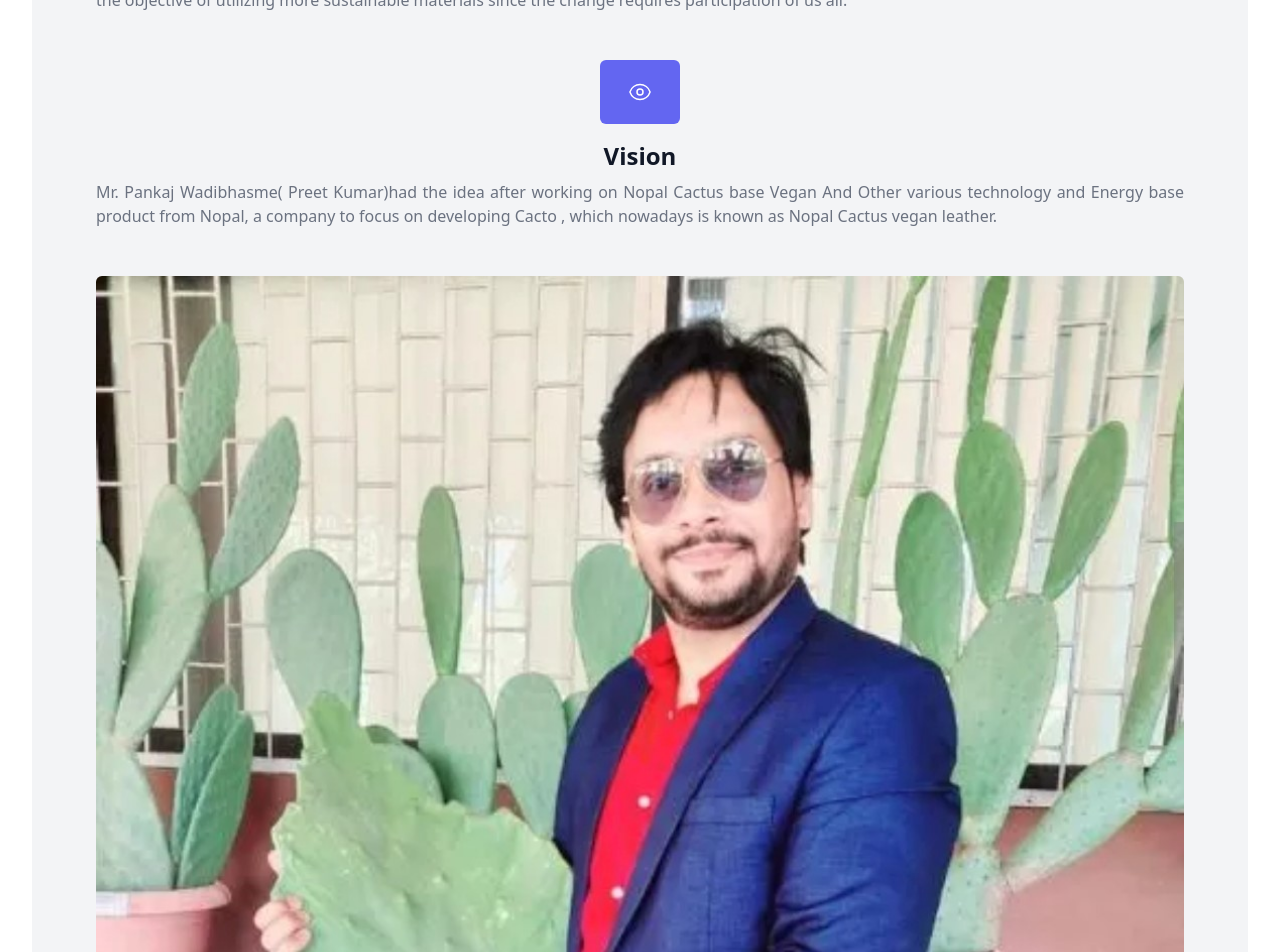
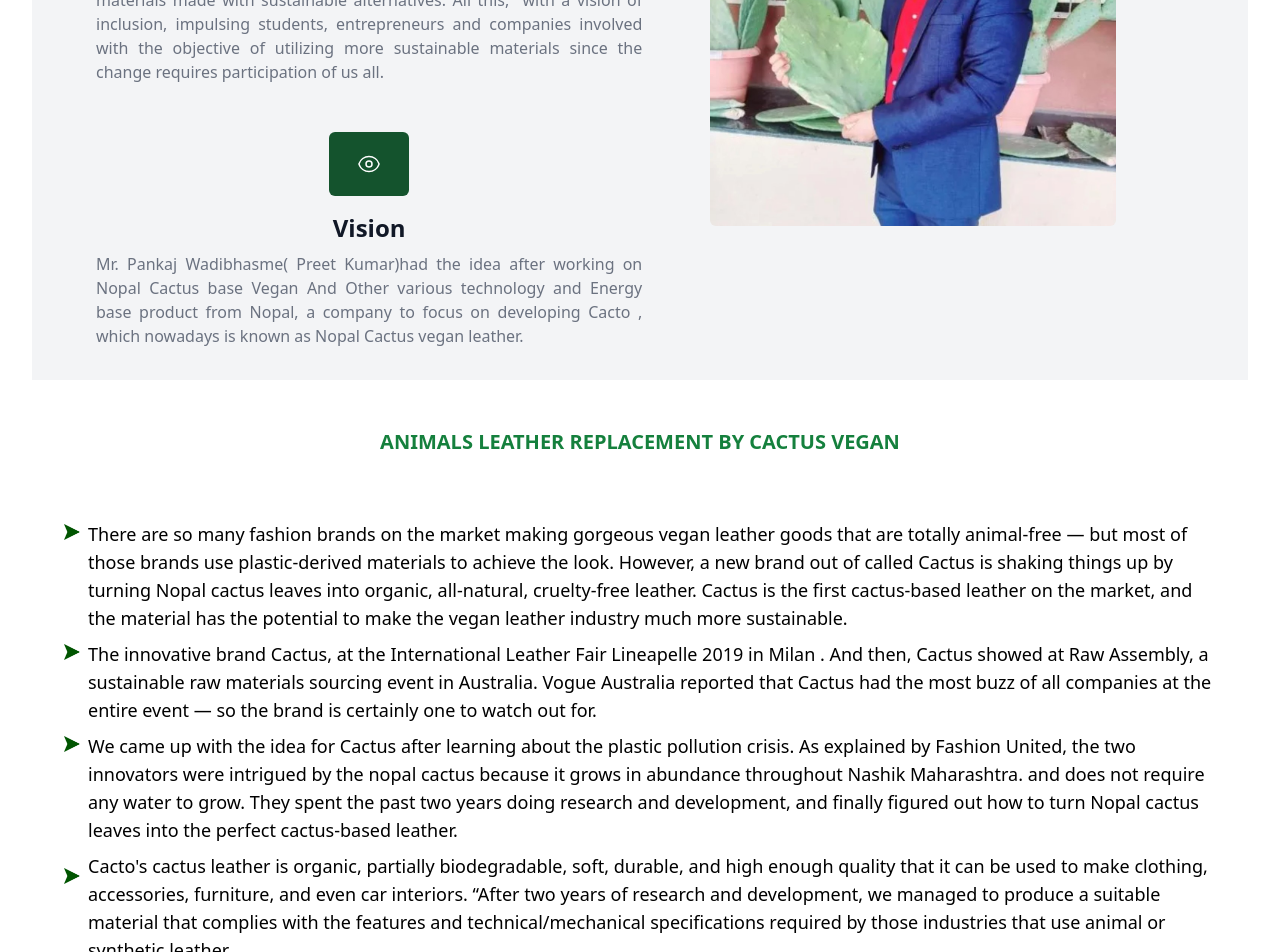
Before and after one commit to ManaliJain-lunaredge/Cacto, a React (Vite) app: page / in a window 1280 px wide. Shown: the part 2120-3072 px from the top of the page. Built offline with nearby package versions, Linux system fonts and the light colour scheme.

Commit message:
responsive

```diff
--- a/src/Components/Hero.jsx
+++ b/src/Components/Hero.jsx
@@ -31,12 +31,12 @@
           Cacto is a patented Nopal cactus – based sustainable material as an
           alternative to the animals and faux leather
         </h5>
-        <div>
-          <a href="#about" className=" text-white bg-gradient-to-l from-[#3A6726] to-[#69B745] hover:bg-black rounded-md cursor-pointer 2xl:w-[15rem]  w-[8rem] h-[3rem] 2xl:h-[4rem] mt-[5rem] 2xl:text-2xl mb-[1rem] ">
+        <div className="mt-[3rem] 2xl:mt-0">
+          <a href="#about" className=" text-white inline p-2   bg-gradient-to-l from-[#3A6726] to-[#69B745] hover:bg-black rounded-md cursor-pointer 2xl:w-[15rem]  w-[11rem] h-[3rem] 2xl:h-[4rem] mt-[rem] 2xl:text-2xl mb-[1rem] ">
             Discover More
           </a>
         </div>
-        <img src={mobile} className="w-[100%] mx-auto pb-0" />
+        <img src={mobile} className="w-[100%] mx-auto pb-0 mt-[2rem]" />
       </div>
     </div>
   );
--- a/src/Components/Leadther.jsx
+++ b/src/Components/Leadther.jsx
@@ -8,22 +8,22 @@
         ANIMALS LEATHER REPLACEMENT BY CACTUS VEGAN
       </h3>
       <ul className="leading-loose text-xl">
-        <li className="flex">
-          <img src={arrow} className="w-4 h-4 mt-4 me-2" />
+        <li className="flex md:text-lg text-base mb-2">
+          <img src={arrow} className="w-4 h-4 mt-1 me-2" />
           There are so many fashion brands on the market making gorgeous vegan leather goods that are totally animal-free — but most of those brands use plastic-derived materials to achieve the look. However, a new brand out of called Cactus is shaking things up by turning Nopal cactus leaves into organic, all-natural, cruelty-free leather. Cactus is the first cactus-based leather on the market, and the material has the potential to make the vegan leather industry much more sustainable.
 
         </li>
-        <li className="flex">
-          <img src={arrow} className="w-4 h-4 mt-4 me-2" />
+        <li className="flex md:text-lg text-base mb-2">
+          <img src={arrow} className="w-4 h-4 mt-1 me-2" />
           The innovative brand Cactus, at the International Leather Fair Lineapelle 2019 in Milan . And then, Cactus showed at Raw Assembly, a sustainable raw materials sourcing event in Australia. Vogue Australia reported that Cactus had the most buzz of all companies at the entire event — so the brand is certainly one to watch out for.
 
         </li>
-        <li className="flex">
+        <li className="flex md:text-lg text-base mb-2">
           {" "}
-          <img src={arrow} className="w-4 h-4 mt-4 me-2" />
+          <img src={arrow} className="w-4 h-4 mt-1 me-2" />
           We came up with the idea for Cactus after learning about the plastic pollution crisis. As explained by Fashion United, the two innovators were intrigued by the nopal cactus because it grows in abundance throughout Nashik Maharashtra. and does not require any water to grow. They spent the past two years doing research and development, and finally figured out how to turn Nopal cactus leaves into the perfect cactus-based leather.
         </li>
-        <li className="flex"> <img src={arrow} className="w-4 h-4 mt-4 me-2" />Cacto's cactus leather is organic, partially biodegradable, soft, durable, and high enough quality that it can be used to make clothing, accessories, furniture, and even car interiors. “After two years of research and development, we managed to produce a suitable material that complies with the features and technical/mechanical specifications required by those industries that use animal or synthetic leather.
+        <li className="flex md:text-lg text-base"> <img src={arrow} className="w-4 h-4 mt-4 me-2  " />Cacto's cactus leather is organic, partially biodegradable, soft, durable, and high enough quality that it can be used to make clothing, accessories, furniture, and even car interiors. “After two years of research and development, we managed to produce a suitable material that complies with the features and technical/mechanical specifications required by those industries that use animal or synthetic leather.
         </li>
       </ul>
     </div>
--- a/src/Components/Missiom_vision.jsx
+++ b/src/Components/Missiom_vision.jsx
@@ -9,10 +9,10 @@
           <h3 className=" 2xl:text-4xl text-xl text-center font-bold text-green-700 2xl:mb-[2rem] mb-[0rem] mt-[1rem]">
             Our Mission & Vision
           </h3>
-          <div class="2xl:flex block ">
+          <div class="xl:flex  block ">
             <div className="2xl:w-[90%] w-full ">
               <div className="2xl:flex block gap-5 2xl:mt-[5rem] mt-[3rem]">
-                <div class="flex items-center justify-center 2xl:h-[4rem] 2xl:w-[14rem] w-[5rem] h-[4rem] mx-auto mt-3   rounded-md bg-indigo-500 text-white">
+                <div class="flex items-center justify-center 2xl:h-[4rem] 2xl:w-[14rem] w-[5rem] h-[4rem] mx-auto mt-3   rounded-md bg-green-900 text-white">
                   <svg
                     xmlns="http://www.w3.org/2000/svg"
                     fill="none"
@@ -44,7 +44,7 @@
                 </div>
               </div>
               <div className="2xl:flex block gap-5 2xl:mt-[5rem] mt-[3rem]">
-                <div class="flex block  items-center justify-center 2xl:h-[4rem] 2xl:w-[9rem] w-[5rem] h-[4rem] mx-auto rounded-md bg-indigo-500 text-white">
+                <div class=" flex  items-center justify-center 2xl:h-[4rem] 2xl:w-[9rem] w-[5rem] h-[4rem] mx-auto rounded-md bg-green-900 text-white">
                   <svg
                     xmlns="http://www.w3.org/2000/svg"
                     fill="none"
@@ -82,7 +82,7 @@
             <div>
               <img
                 src={image}
-                className="2xl:w-[60%] mt-[3rem] 2xl:mt-0 w-[100%] flex justify-center items-center mx-auto rounded-md"
+                className="2xl:w-[60%] xl:w-[75%] mt-[3rem]  2xl:mt-0 w-[100%]  flex justify-center items-center mx-auto rounded-md"
               />
             </div>
           </div>
--- a/src/Components/Products.jsx
+++ b/src/Components/Products.jsx
@@ -72,7 +72,7 @@
                 key={i}
               >
                 <div class="card__front absolute top-0 bottom-0 right-0 left-0 p-8 bg-cover  bg-center bg-no-repeat flex items-center justify-center rounded-xl opacity-80" style={{ backgroundImage: `url(${item.img})` }} >
-                  <h2 className="capitalize text-3xl text-black bg-slate-100 p-2 rounded-md">{item.name}</h2>
+                  <h2 className="capitalize md:text-3xl text-lg text-black bg-slate-100 p-2 rounded-md">{item.name}</h2>
                 </div>
                 <div class="card__back absolute top-0 bottom-0 right-0 text-xs left-0 p-8 bg-green-900 md:text-sm md:font-normal flex items-center justify-center rounded-xl">
                   <h2>{item.description}</h2>
@@ -89,7 +89,7 @@
                 key={i}
               >
                 <div class="card__front absolute top-0 bottom-0 right-0 left-0 p-8 bg-cover bg-center bg-no-repeat flex items-center justify-center rounded-xl opacity-80"  style={{ backgroundImage: `url(${item.img})` }}>
-                  <h2 className="capitalize text-3xl text-black bg-slate-100 p-2 rounded-md">{item.name}</h2>
+                  <h2 className="capitalize md:text-3xl text-lg text-black bg-slate-100 p-2 rounded-md">{item.name}</h2>
                 </div>
                 <div class="card__back absolute top-0 bottom-0 md:text-sm  text-xs md:font-normal  right-0 left-0 p-8 bg-green-900 flex items-center justify-center rounded-xl">
                   <h2>{item.description}</h2>
--- a/src/Pages/Header.jsx
+++ b/src/Pages/Header.jsx
@@ -82,7 +82,7 @@
         <div className="fixed top-0 left-0 w-[80%] h-full bg-green-100 z-50">
           <div className="flex justify-between items-center p-4  border-black">
             <img src={logo} className="w-32 h-24  object-contain" alt="Logo" />
-            <div className="flex items-center bg-green-900 hover:bg-[#1c0d5c] px-4 py-2 rounded-md">
+            {/* <div className="flex items-center bg-green-900 hover:bg-[#1c0d5c] px-4 py-2 rounded-md">
               <IoMdCall className="text-xl text-white" />{" "}
               <button
                 type="button"
@@ -90,7 +90,7 @@
               >
                 Contact Us
               </button>
-            </div>
+            </div> */}
           </div>
           <ul className="flex flex-col text-left items-start text-[#1C0D5C] font-medium text-[18px] px-4 py-6">
             {nav.map((item) => (
```
